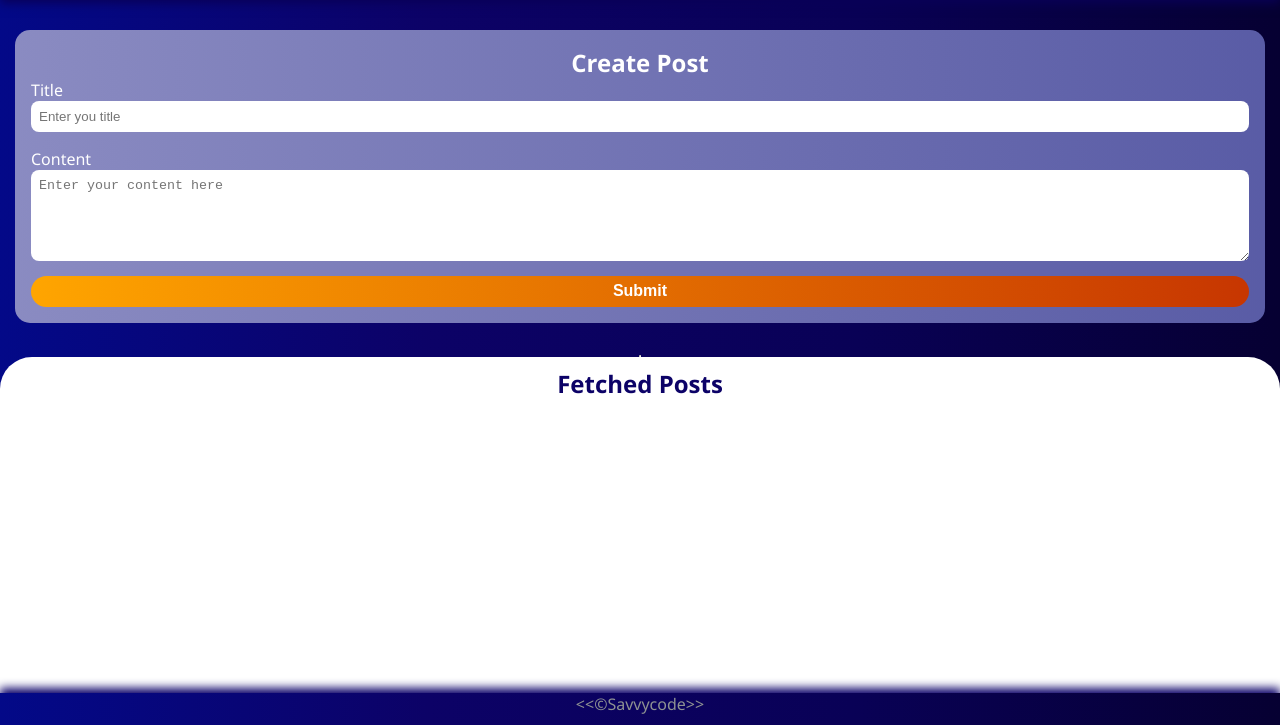
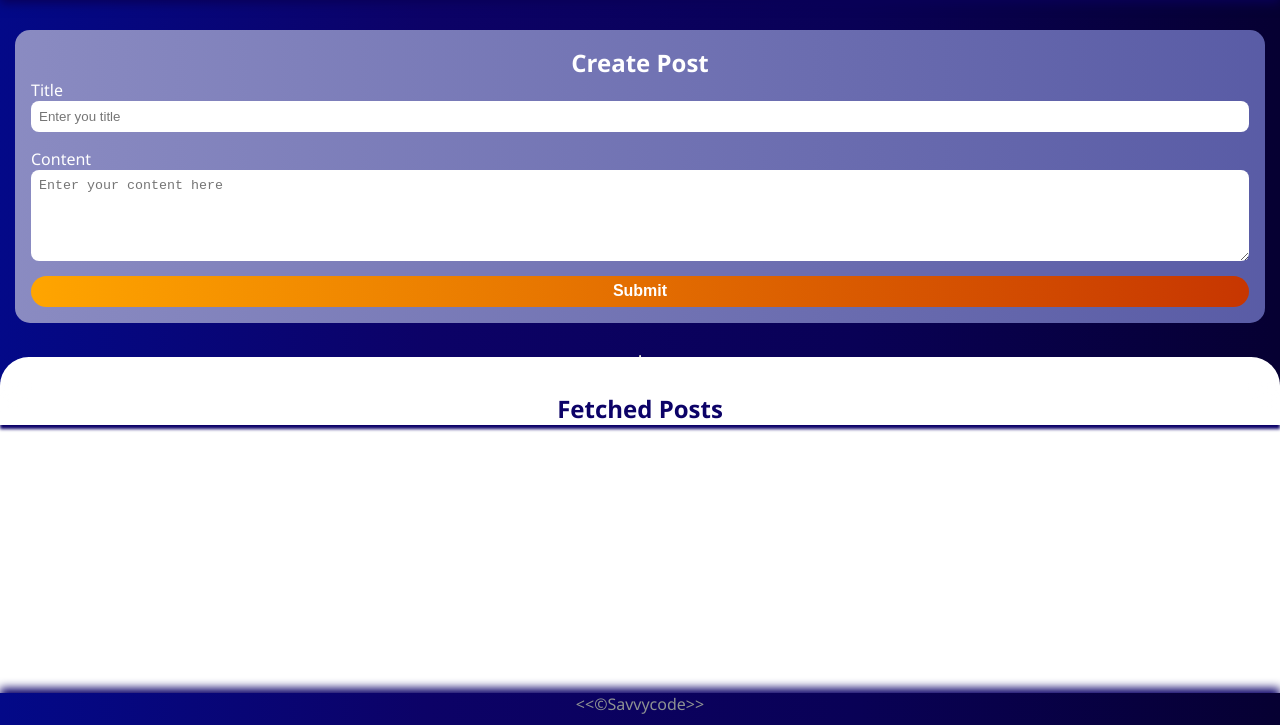
Before and after one commit to savvydecode/postApp, a plain HTML site: page index.html in a window 1280 px wide. Shown: the part 75-800 px from the top of the page. Drawn offline with Linux system fonts and the light colour scheme; no server answers.

Commit message:
update css file

```diff
--- a/style.css
+++ b/style.css
@@ -135,7 +135,7 @@ form button{
 
 #fetched-posts{
     width: 100%;
-    border-radius: 2rem 2rem 0 0;
+    border-radius: 1.8rem 1.8rem 0 0;
     flex-grow: 1;
 
 }
@@ -143,7 +143,12 @@ form button{
 #fetched-posts h2{
     color: rgb(12, 2, 103);
     text-align: center;
-    margin-top: 10px;
+    margin-top: 25px;
+    padding-top: 10px;
+    position: sticky;
+    top: 70px;
+    backdrop-filter: blur(15px);
+    box-shadow: 0px 4px 3px hsl(246, 96%, 21%);
 }
 
 .post-card{
@@ -164,6 +169,7 @@ form button{
     font-weight: bolder;
     border-bottom: 2px solid hsl(246, 96%, 21%);
     padding-bottom: 3px;
+
 }
 
 footer{
```
